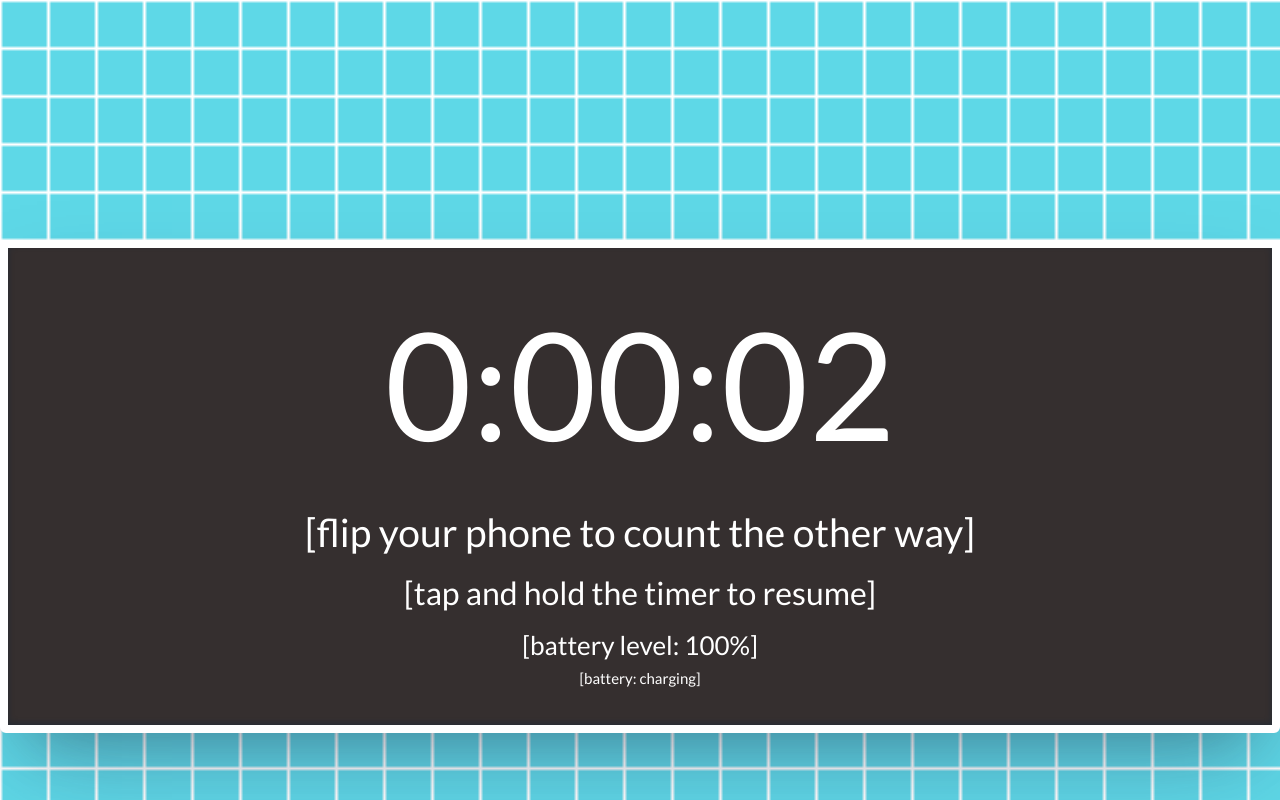
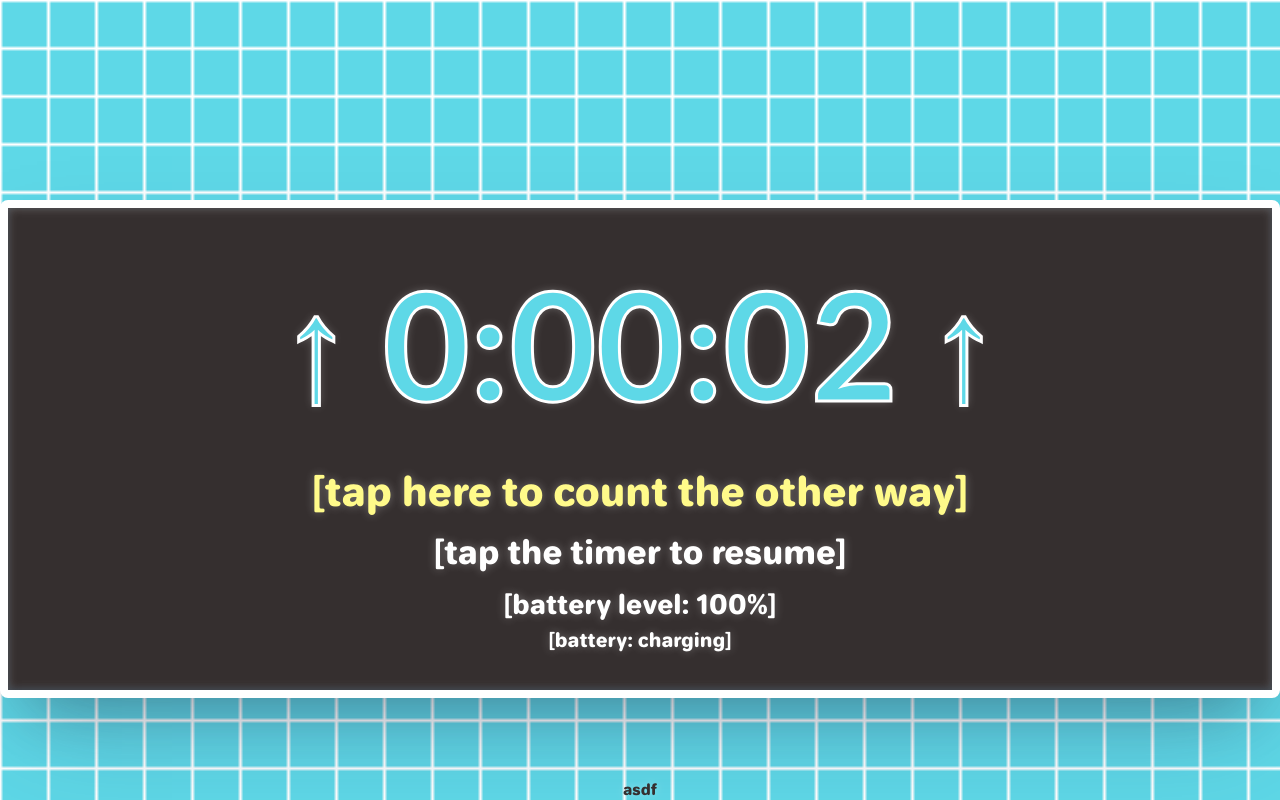
Before and after one commit to FomTarro/luavlucky-birthday-2021, a plain HTML site: page index.html in a window 1280 px wide. Both pictures are taken after a click on the element 640 px from the left and 78 px from the top of the page. Drawn offline with Linux system fonts and the light colour scheme.

Commit message:
styling improvements

```diff
--- a/css/style.css
+++ b/css/style.css
@@ -1,5 +1,10 @@
-h4{
-    font-size: 1.0em;
+@font-face {
+    font-family: "Jellee";
+    src: url('../fonts/Jellee-Roman.woff')
+}
+
+h1,h2,h3,h4,h5,h6{
+    font-family: "Jellee";
 }
 
 body{
@@ -7,6 +12,17 @@ body{
     background-image:url("../img/bg_tile.png");
     background-size: 48px 48px;
     animation: anim-scroll 2s linear infinite;
+    font-family: "Jellee";
+    text-shadow: 0px 0px 10px rgb(255 255 255 / 30%)
+}
+
+footer{
+    width: 100%;
+    position: fixed;
+    bottom: 0px;
+    left: 0px;
+    text-align: center;
+    color: rgb(53, 47, 47);
 }
 
 @keyframes gradient {
@@ -23,13 +39,13 @@ body{
 
 .flipped {
     transform: scale(-1, -1);
-    padding-bottom: 30vh;
+    padding-bottom: 25vh;
 
 }
 
 .normal {
     transform: scale(1, 1);
-    padding-top: 30vh;
+    padding-top: 25vh;
 }
 
 #eventHaver {
@@ -61,15 +77,36 @@ body{
 }
 
 .drop-shadow {
-    /* box-shadow: rgba(0, 0, 0, 0.35) 0px 5px 15px; */
-    box-shadow: rgba(50, 50, 93, 0.25) 0px 50px 100px -20px, rgba(0, 0, 0, 0.3) 0px 30px 60px -30px, rgba(10, 37, 64, 0.35) 0px -2px 6px 0px inset;
+    box-shadow:
+    rgba(50, 50, 93, 0.25) 0px 50px 100px -20px,
+    rgba(0, 0, 0, 0.3) 0px 30px 60px -30px,
+    rgba(10, 37, 64, 0.35) 0px -2px 6px 0px inset,
+    inset 0 0 10px rgb(255 255 255 / 30%);
     border: white solid 8px;
-    border-radius: 0px 0px 6px 6px;
+    border-radius: 8px 8px 8px 8px;
+}
+
+#advice{
+    color: FFFA8A
+}
+a{
+    color: #FFFA8A;
+}
+a:hover{
+    color: rgb(94, 216, 231);
 }
 
 .paused {
-    color: #FFFA8A;
+    color: #FFFA8A !important;
     animation: blinker 1s linear infinite;
+}
+
+#timerDisplay{
+    -webkit-text-stroke-width: 3px;
+    -webkit-text-stroke-color: white;
+    color: rgb(94, 216, 231);
+    font-weight: bold;
+    font-family: "Lato","Helvetica Neue",Helvetica,Arial,sans-serif !important;
 }
 
 .fade-away {
@@ -84,12 +121,17 @@ body{
 }
 
 @keyframes fade {
+    0% {
+        pointer-events: none;
+    }
     50% {
         opacity: 0;
+        pointer-events: none;
     }
     100% {
         opacity: 0;
         display: none;
+        pointer-events: none;
     }
 }
 
--- a/index.html
+++ b/index.html
@@ -1,14 +1,18 @@
 
 <html lang="en"><head><meta http-equiv="Content-Type" content="text/html; charset=UTF-8">
-    <title>Lua Egg Timer</title>
-
+    <title>Lua's Egg Timer</title>
+    <meta name="viewport" content="width=device-width, initial-scale=1">
+    <meta id='meta-img' property="og:image" content="">
+    <meta id='meta-title' property="og:title" content="Lua's Egg Timer">
+    <meta id='meta-desc' property="og:description" content="Happy birthday, Lua!">
+    <meta name="twitter:card" content="summary">
 
     <link rel="stylesheet" type="text/css" href="./css/bootstrap.min.css">
     <link rel="stylesheet" type="text/css" href="./css/style.css">
 
   </head>
     <body>
-        <div id="calibrate" class='drop-shadow' onclick="SetOffset()">
+        <div id="calibrate" class='drop-shadow' onclick="setOffset()">
             <span id="instructions">[hold your phone vertically, please]</span>
             <br>
             <span>[then tap here to start the timer]</span>
@@ -17,7 +21,10 @@
         <div id="flip" class="normal">
             <div id="eventHaver" class='drop-shadow'>
                 <div id="timerDisplay" style="font-size: 10em;">0:00:00</div>
-                <div id="tips" style="display: block;"><h1>[flip your phone to count the other way]</h1><h2>[tap and hold the timer to resume]</h2></div>
+                <div id="tips" style="display: block;">
+                    <h1 id='advice'>[flip your phone to count the other way]</h1>
+                    <h2 id='pause'>[tap  the timer to resume]</h2>
+                </div>
                 <div id="batteryzone" style="display: block;">
                     <div id="percentzone"><h3>[battery level: 100%]</h3></div>
                      <div id="chargingzone"><h4>[battery: charging]</h4></div>
@@ -26,6 +33,6 @@
         </div>
 
         <script src="./js/scripts.js"></script>
-
-
-</body></html>
+</body>
+<footer>asdf</footer>
+</html>
--- a/js/scripts.js
+++ b/js/scripts.js
@@ -1,13 +1,11 @@
 
 var _time = 0;
-var _angle = 0;
-var _mode = "forward";
+var _mode = 1;
 var _desiredTime = 3600;
 var _paused = false;
 var _timer;
 var _timer_ms = 0;
-
-_rotationTotal = 0;
+var _supportsOrientation = false;
 
 navigator.getBattery().then(function(battery) {
 	document.getElementById('percentzone').innerHTML = "<h3>[battery level: " + Math.floor(battery.level * 100) + "%]</h3>";
@@ -21,22 +19,21 @@ navigator.getBattery().then(function(battery) {
   });
 });
 
-function Pause(event){
+function pause(event){
 	_paused = !_paused;
 	if(_paused){
 		window.clearInterval(_timer);
 		document.getElementById('timerDisplay').classList.add('paused')
-		// document.getElementById('tips').innerHTML = "<h1>[flip your phone to count the other way]</h1><h2>[tap and hold the timer to resume]</h2>"
+		document.getElementById('pause').innerHTML = "[tap the timer to resume]"
 	}
 	else{
 		document.getElementById('timerDisplay').classList.remove('paused')
-		_timer = window.setInterval(Timer, 10);
-		// document.getElementById('tips').innerHTML = "<h1>[flip your phone to count the other way]</h1><h2>[tap and hold the timer to pause]</h2>"
+		_timer = window.setInterval(timer, 10);
+		document.getElementById('pause').innerHTML = "[tap the timer to pause]"
 	}
 }
 
 function toHHMMSS(sec_num) {
-
     var hours   = Math.floor(sec_num / 3600);
     var minutes = Math.floor((sec_num - (hours * 3600)) / 60);
     var seconds = sec_num - (hours * 3600) - (minutes * 60);
@@ -46,62 +43,57 @@ function toHHMMSS(sec_num) {
     return hours+':'+minutes+':'+seconds;
 }
 
-function SetOffset(){
-
-	document.getElementById('timerDisplay').innerText = toHHMMSS(_time);
-	// document.getElementById('calibrate').style.display = "none";
-	document.getElementById('calibrate').classList.add('fade-away')
-	document.getElementById('tips').style.display = "block";
-	document.getElementById('batteryzone').style.display = "block";
-	_timer = window.setInterval(Timer, 10);
-	document.getElementById("eventHaver").addEventListener('mousedown', Pause);
+function desktopFlip(){
+	if(_timer){
+		mHandler({beta: -1 * _mode});
+	}
 }
 
-function Timer(){
+function setOffset(){
+	document.getElementById('timerDisplay').innerText = toHHMMSS(_time);
+	document.getElementById('calibrate').classList.add('fade-away')
+	_timer = window.setInterval(timer, 10);
+	document.getElementById("timerDisplay").addEventListener('mousedown', pause);
+}
 
+function timer(){
 	_timer_ms = _timer_ms + 1;
 
 	if(_timer_ms >= 100){
-		if(_mode == "forward"){
+		if(_mode > 0){
 			_time = _time + 1;
 		}
-		else if(_mode == "backward"){
+		else if(_mode <= 0){
 			_time = _time - 1;
 		}
 
 		_time = Math.max(0, _time);
 		_time = Math.min(_desiredTime, _time);
-
-		document.getElementById('timerDisplay').innerText = toHHMMSS(_time);
+		var arrow = (_mode > 0) ? ' ↑ ' : ' ↓ ';
+		document.getElementById('timerDisplay').innerText = arrow + toHHMMSS(_time) + arrow
 		_timer_ms = 0;
 	}
 }
 
 function mHandler(event){
-	console.log(event);
-	document.getElementById('tips').innerHTML = `<h1>${event.alpha.toFixed(2)} - ${event.beta.toFixed(2)} - ${event.gamma.toFixed(2)}</h1>`
 	var beta = event.beta ? event.beta : 0;
 	if(beta < 0){
-		_mode = "backward"
-		document.getElementById('flip').className = "flipped";
+		_mode = -1;
+		if(_supportsOrientation == true){
+			document.getElementById('flip').className = "flipped";
+		}
 	}
 	else{
-		_mode = "forward"
-		document.getElementById('flip').className = "normal";
+		_mode = 1
+		if(_supportsOrientation == true){
+			document.getElementById('flip').className = "normal";
+		}
 	}
-
-	// _rotationTotal += event.rotationRate.gamma;
-	// _rotationTotal = _rotationTotal % 360;
-	// _angle = Math.abs(_rotationTotal);
-	// //document.getElementById('timerDisplay').innerText = _angle;
-	// if(_angle <= 270 && _angle > 90){
-	// 	_mode = "backward"
-	// 	document.getElementById('flip').className = "flipped";
-	// }
-	// else if(_angle >= 270 || _angle <= 90){
-	// 	_mode = "forward"
-	// 	document.getElementById('flip').className = "normal";
-	// }
 }
 
-window.addEventListener('deviceorientation', mHandler);
+if(window.DeviceOrientationEvent && 'ontouchstart' in window){
+	window.addEventListener('deviceorientation', mHandler);
+	_supportsOrientation = true;
+}else{
+	document.getElementById('advice').innerHTML = '<a onclick="desktopFlip()">[tap here to count the other way]</a>'
+}
```
Also changed, not shown: fonts/Jellee-Roman.woff (added), img/bg.png (deleted).
